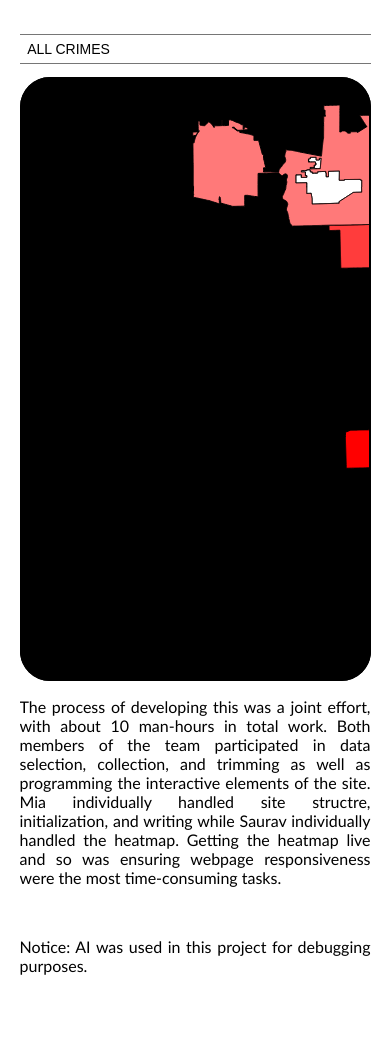
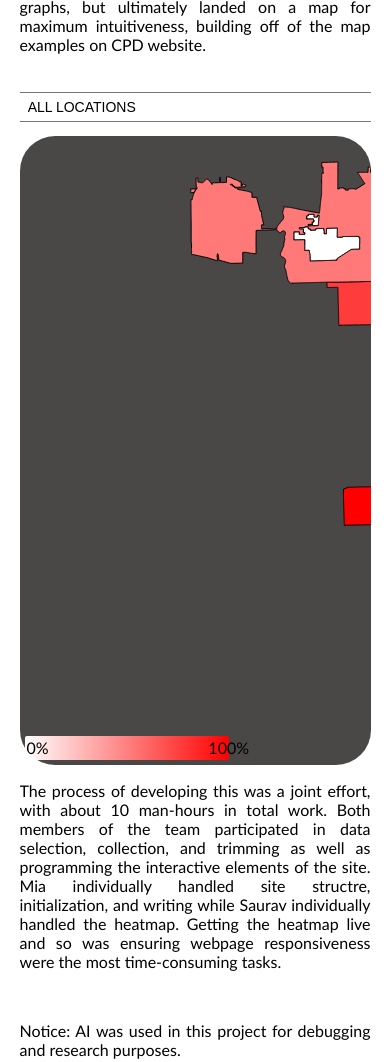
Before and after one commit to mianaomi/A2-sandbox, a plain HTML site: page index.html in a window 390 px wide. Shown: the part 582-1644 px from the top of the page. Before the commit the page ends 1573 px from the top, so only its background shows below. Drawn offline with nearby package versions, Linux system fonts and the light colour scheme.

Commit message:
responsiveness+legend+tidying visuals edit

```diff
--- a/css/styles.css
+++ b/css/styles.css
@@ -4,7 +4,7 @@ body {
     align-items: center;
     margin: 0;
     padding: 0;
-    overflow-x: auto;
+    overflow-x: hidden;
     overflow-y: auto;
 }
 
@@ -14,8 +14,8 @@ body {
     flex-direction: column; /* Stack items vertically */
     align-items: center; /* Center items horizontally */
     justify-content: center; /* Ensure vertical alignment */
-    width: 90%;
-    overflow-x: auto;
+    width: 90vw;
+    overflow-x: hidden;
     overflow-y: auto;
 }
 
@@ -37,21 +37,18 @@ p{
     font-family: 'Calibri';
 }
 .map-container {
-    display: flex;
-    justify-content: center;
-    align-items: center;
+    display: grid;
+    justify-content: space-evenly;
+    align-items: normal;
     width: 90vw;
-    border-radius: 30px;
+    border-radius: 35px;
     flex-grow: 1; /* Makes sure it takes the available space */
-    background-color: black;
+    background-color: rgb(74, 71, 71);
+    overflow-x: unset;
+    overflow-y: hidden;
+    /*border-collapse: separate; */
 }
 
-#map {
-    border: 2px solid black;
-    display: box; /* Ensures no extra spacing issues */
-    border-radius: 30px;
-
-}
 .district {
     stroke: black;
     stroke-width: 1px;
@@ -67,21 +64,38 @@ p{
     padding: 5px;
     visibility: hidden;
     font-size: 14px;
+    font-family: 'Calibri';
 }
 /* Dropdown menu css stuff */
 .dropdown-container {
     display: flex;
-    justify-content: center;
+    justify-content: space-evenly;
     align-items: center;
     gap: 15px; /* Adds space between dropdowns */
     margin-bottom: 10px;
+    font-family: 'Calibri';
 }
 
 label {
     font-weight: bold;
+    font-family: 'Calibri';
 }
 
 select {
     padding: 5px;
     font-size: 14px;
 }
+
+#legend {
+    background:linear-gradient(to right, white 0%, red 100%);
+    padding: 2px;
+    margin-bottom: 5px;
+    margin-left:5px;
+    width:200px;
+    height:20px;
+    border-radius: 2px;
+    display: fixed;
+    justify-content: center;
+    align-items: center;
+    font-family: 'Calibri';
+}
--- a/index.html
+++ b/index.html
@@ -15,12 +15,12 @@
     <div class="container">
         <p>Welcome to our page. For this interactive visualization, we used crime report data from <a href="https://data.cityofchicago.org/stories/s/Crimes-2001-to-present-Dashboard/5cd6-ry5g">Chicago Police Department's report statistics</a>
             for citizen-reported crimes. There were many calls, so we looked specifically at the year 2024 for this map. We counted both the number of crimes and the settings described in the reporting of the crimes. You can use the dropdown menu to select a specific setting
-            and see the data on hovering above the district. A darker red means a higher number/concentration in this district, building on the map examples on the CPD's website.
-
-
-            We chose red for our heatmap shade becuase it's a good color to indicate intensite, and the blue for mouseover to
+            and see the data on hovering above the district. A darker red means a higher proportion of the TOTAL crimes were reported in this district. A police district (our divisions) designates what a precinct is responsible for.
+            <br>
+            <br>
+            We chose red for our heatmap shade becuase it's a good color to indicate intensity, and the blue for mouseover to
             distinguish it from the red districts We considered a dot-plot with or segmented bar graphs, but ultimately landed on
-            a map for maximum intuitiveness.
+            a map for maximum intuitiveness, building off of the map examples on CPD website.
         </p> <br>
 
         <div class="dropdown-container">
@@ -28,16 +28,18 @@
             <select id="settingDropdown" class="variable"></select>
         </div>
 
+
         <!-- Map container -->
         <div class="map-container">
-            <svg id="map" width="800" height="600"></svg>
+            <svg id="map" width=60vw height=40vh></svg>
+            <div id="legend">0%&nbsp;&nbsp;&nbsp;&nbsp;&nbsp;&nbsp;&nbsp;&nbsp;&nbsp;&nbsp;&nbsp;&nbsp;&nbsp;&nbsp;&nbsp;&nbsp;&nbsp;&nbsp;&nbsp;&nbsp;&nbsp;&nbsp;&nbsp;&nbsp;&nbsp;&nbsp;&nbsp;&nbsp;&nbsp;&nbsp;&nbsp;&nbsp;&nbsp;&nbsp;&nbsp;&nbsp;&nbsp;&nbsp;&nbsp;100%</div>
         </div>
         <p>The process of developing this was a joint effort, with about 10 man-hours in
             total work. Both members of the team participated in data selection, collection, and trimming as well as programming the interactive elements of the site. Mia individually handled site structre, initialization, and writing while
             Saurav individually handled the heatmap. Getting the heatmap live and so was ensuring webpage responsiveness were the most time-consuming tasks.
 
         </p> <br>
-        <p>Notice: AI was used in this project for debugging purposes.</p>
+        <p>Notice: AI was used in this project for debugging and research purposes.</p>
 
     </div>
 
--- a/js/script.js
+++ b/js/script.js
@@ -1,5 +1,5 @@
 // Global: Dropdown menu options
-const settingOptions = ['ALL CRIMES', 'ABANDONED BUILDING', 'AIRCRAFT', 'AIRPORT BUILDING NON-TERMINAL - NON-SECURE AREA',
+const settingOptions = ['ALL LOCATIONS', 'ABANDONED BUILDING', 'AIRCRAFT', 'AIRPORT BUILDING NON-TERMINAL - NON-SECURE AREA',
     'AIRPORT BUILDING NON-TERMINAL - SECURE AREA', 'AIRPORT EXTERIOR - NON-SECURE AREA', 'AIRPORT EXTERIOR - SECURE AREA',
     'AIRPORT PARKING LOT', 'AIRPORT TERMINAL LOWER LEVEL - NON-SECURE AREA', 'AIRPORT TERMINAL LOWER LEVEL - SECURE AREA',
     'AIRPORT TERMINAL MEZZANINE - NON-SECURE AREA', 'AIRPORT TERMINAL UPPER LEVEL - NON-SECURE AREA',
@@ -68,7 +68,7 @@ Promise.all([
         });
 
         // Assign "ALL CRIMES" to use "Total Crimes"
-        crimeCounts[districtNum]["ALL CRIMES"] = +d["Total Crimes"] || 0;
+        crimeCounts[districtNum]["ALL LOCATIONS"] = +d["Total Crimes"] || 0;
     });
 
     console.log("Crime Data Loaded:", crimeCounts); // Debugging to make sure data is loaded
@@ -150,7 +150,7 @@ function drawMap() {
             .style('stroke-width', '4px')
         d3.select(".tooltip")
             .style("visibility", "visible")
-            .html(`<strong>District ${districtNumber}</strong><br><strong>${selectedSetting} Crimes:</strong> ${crimeCount}<br><strong>Total Crimes:</strong> ${totalCrimes}`)
+            .html(`<strong>DISTRICT ${districtNumber}</strong><br><strong>CRIMES IN ${selectedSetting}:</strong> ${crimeCount}<br><strong>TOTAL CRIMES IN DISTRICT:</strong> ${totalCrimes}`)
             .style("left", (event.pageX + 10) + "px")
             .style("top", (event.pageY - 10) + "px");
     })
```
